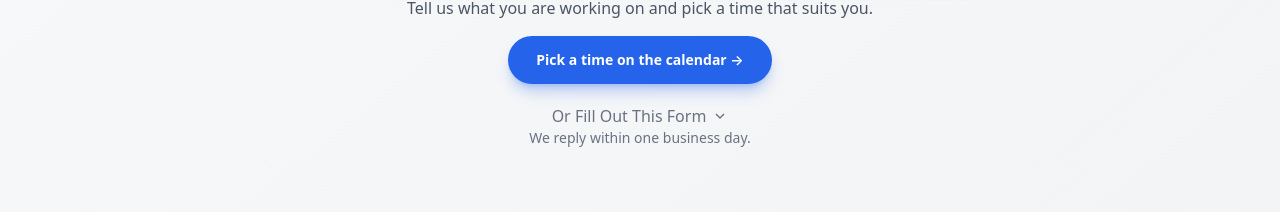
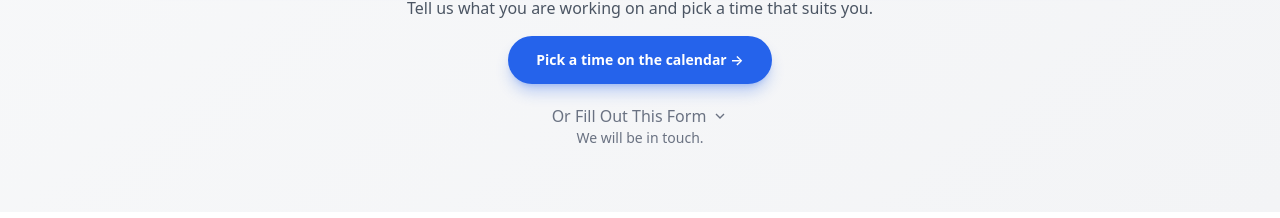
Before and after one commit to Mark-Alvy/appliedaicg-site-v1.2, a React (Vite) app: page / in a window 1280 px wide. Shown: the part 6320-6538 px from the top of the page. Built offline with nearby package versions, Linux system fonts and the light colour scheme.

Commit message:
alvy form copy
Co-Authored-By: Claude Sonnet 5.5 <noreply@anthropic.com>
Claude-Session: https://claude.ai/code/session_01B34hrMBgVoAANP3LECGcaD

```diff
--- a/src/Alvy.tsx
+++ b/src/Alvy.tsx
@@ -154,7 +154,7 @@ export default function Alvy() {
                 <input name="company" placeholder="Company" className="rounded-xl border border-line px-4 py-3 text-sm outline-none transition focus:border-blue focus:ring-2 focus:ring-blue/20 sm:col-span-2" />
                 <textarea name="message" required rows={4} placeholder="What are you trying to get done?" className="rounded-xl border border-line px-4 py-3 text-sm outline-none transition focus:border-blue focus:ring-2 focus:ring-blue/20 sm:col-span-2" />
                 {status === "sent" ? (
-                  <p role="status" className="text-base font-medium text-ink sm:col-span-2">Thank you. Your message has reached Mark and he will be in touch shortly.</p>
+                  <p role="status" className="text-base font-medium text-ink sm:col-span-2">Thank you. Your message has been received and we will be in touch.</p>
                 ) : (
                   <button type="submit" disabled={status === "sending"} className="btn-primary sm:col-span-2 disabled:opacity-60">
                     {status === "sending" ? "Sending" : "Send message →"}
--- a/src/content.ts
+++ b/src/content.ts
@@ -93,7 +93,7 @@ export const contact = {
   bookHeading: "Book a 30 minute call",
   bookSub: "Tell us what you are working on and pick a time that suits you.",
   formHeading: "Or send a note",
-  formSub: "We reply within one business day.",
+  formSub: "We will be in touch.",
 };
 
 export const testimonials = {
```
